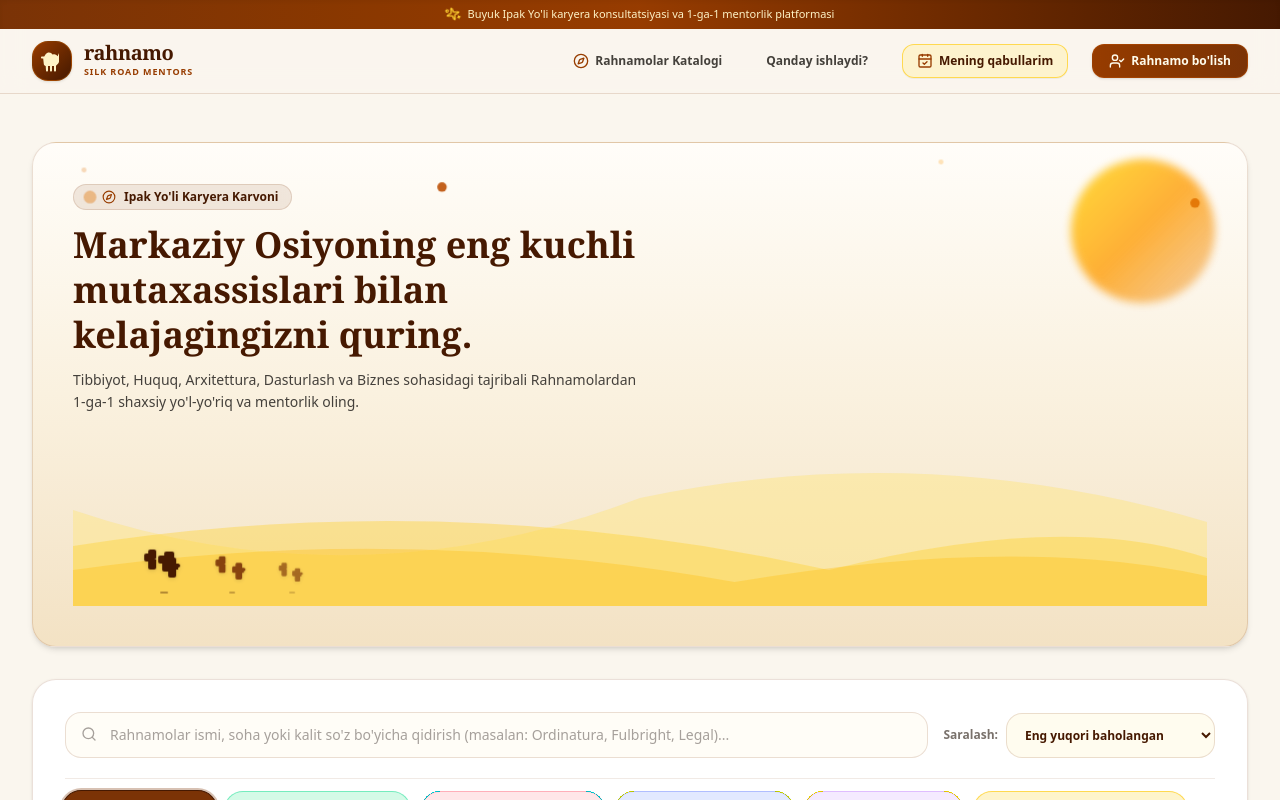
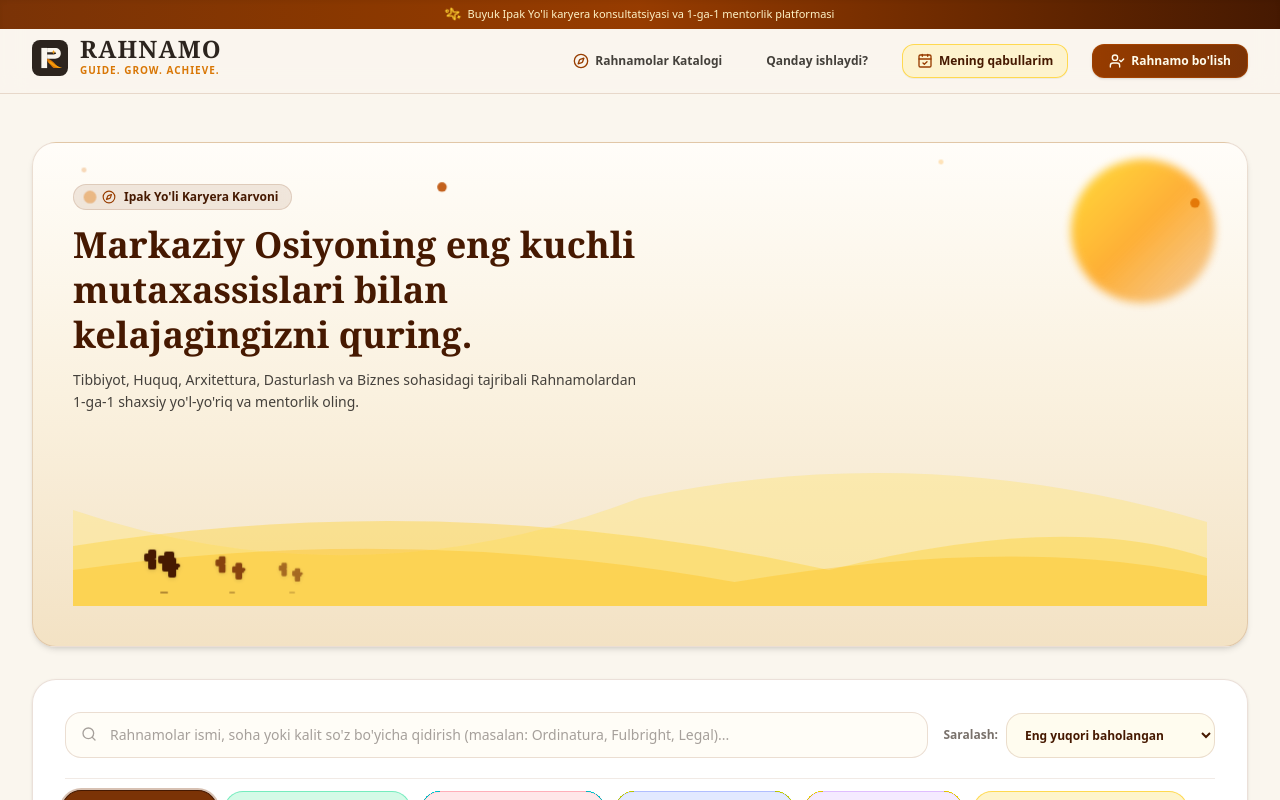
Before and after one commit to diyorislomov/rahnamo, a Next.js app: page / in a window 1280 px wide. Shown: the top 800 px of the page. Built offline with nearby package versions, Linux system fonts and the light colour scheme.

Commit message:
feat: integrate official RAHNAMO startup logo with R-monogram, guide star, ascending Silk Road path, and tagline

```diff
--- a/src/app/counselors/[id]/page.tsx
+++ b/src/app/counselors/[id]/page.tsx
@@ -34,6 +34,8 @@
   education: string;
   question: string;
   meetLink?: string;
+  paymentStatus?: 'pending' | 'confirmed' | 'rejected';
+  paymentReceipt?: string;
   createdAt: string;
 }
 
@@ -438,17 +440,30 @@
                 </div>
               </div>
 
-              <div className="space-y-2 bg-emerald-50/80 p-4 rounded-2xl border border-emerald-200 text-xs text-emerald-950">
-                <div className="flex items-center gap-2 font-bold text-emerald-900">
-                  <CheckCircle2 className="w-4 h-4 text-emerald-700" />
-                  Keyingi qadamlar:
+              <div className="space-y-3 bg-emerald-50/80 p-5 rounded-2xl border border-emerald-200 text-xs text-emerald-950">
+                <div className="flex items-center gap-2 font-bold text-emerald-900 text-sm">
+                  <CheckCircle2 className="w-4.5 h-4.5 text-emerald-700" />
+                  Qabul chiptangiz tayyor!
                 </div>
-                <p>
-                  1. To'lov tasdig'i <span className="font-bold">{bookingTicket.email}</span> va Telegram <span className="font-bold">{bookingTicket.telegram}</span> hisobingizga yuborildi.
+                <p className="leading-relaxed">
+                  Elektron pochtangizga (<span className="font-bold">{bookingTicket.email}</span>) va tizimimizga uchrashuv ma'lumotlari kiritildi.
                 </p>
-                <p>
-                  2. Google Meet video havolasi suhbat boshlanishidan 1 soat oldin yetkaziladi.
-                </p>
+                <div className="pt-2 border-t border-emerald-200/60 flex flex-wrap gap-2">
+                  <a
+                    href={`https://t.me/rahnamo_admin?start=${bookingTicket.id}`}
+                    target="_blank"
+                    rel="noreferrer"
+                    className="inline-flex items-center gap-1.5 bg-sky-700 hover:bg-sky-800 text-white px-3.5 py-2 rounded-xl font-bold transition-all cursor-pointer text-xs"
+                  >
+                    <span>💬 Telegram'da chipta bildirishnomasini olish</span>
+                  </a>
+                  <Link
+                    href="/my-bookings"
+                    className="inline-flex items-center gap-1 bg-emerald-800 hover:bg-emerald-900 text-white px-3.5 py-2 rounded-xl font-bold transition-all cursor-pointer text-xs"
+                  >
+                    <span>Mening Qabullarim sahifasiga o'tish</span>
+                  </Link>
+                </div>
               </div>
 
               <div className="mt-6 flex flex-col sm:flex-row gap-3">
--- a/src/components/Footer.tsx
+++ b/src/components/Footer.tsx
@@ -1,5 +1,5 @@
 import Link from 'next/link';
-import { CamelIcon } from '@/components/Icons';
+import RahnamoLogo from '@/components/RahnamoLogo';
 import { Shield, Sparkles, Send, Mail, Heart } from 'lucide-react';
 
 export default function Footer() {
@@ -8,12 +8,7 @@
       <div className="max-w-7xl mx-auto px-6 grid grid-cols-1 md:grid-cols-4 gap-10">
         {/* Col 1: Brand Info */}
         <div className="md:col-span-1 space-y-3">
-          <div className="flex items-center gap-3">
-            <div className="w-9 h-9 rounded-xl bg-amber-900 text-amber-100 flex items-center justify-center border border-amber-700/50">
-              <CamelIcon className="w-5 h-5 fill-amber-100" />
-            </div>
-            <span className="font-serif font-bold text-xl text-amber-50">rahnamo</span>
-          </div>
+          <RahnamoLogo className="h-10" light={true} />
           <p className="text-xs text-amber-200/70 leading-relaxed">
             Ipak Yo'li karyera konsultatsiyasi. Markaziy Osiyo yoshlarini tajribali mutaxassislar bilan bog'laydigan 1-ga-1 shaxsiy mentorlik platformasi.
           </p>
--- a/src/components/Navbar.tsx
+++ b/src/components/Navbar.tsx
@@ -2,7 +2,7 @@
 
 import { useState } from 'react';
 import Link from 'next/link';
-import { CamelIcon } from '@/components/Icons';
+import RahnamoLogo from '@/components/RahnamoLogo';
 import { Menu, X, CalendarCheck, UserCheck, Compass, Sparkles } from 'lucide-react';
 
 export default function Navbar() {
@@ -17,19 +17,9 @@
       </div>
 
       <div className="max-w-7xl mx-auto px-4 sm:px-6 lg:px-8 h-16 flex items-center justify-between">
-        {/* Brand Logo */}
-        <Link href="/" className="flex items-center gap-3 group">
-          <div className="w-10 h-10 rounded-2xl bg-gradient-to-br from-amber-800 to-amber-950 text-amber-100 flex items-center justify-center shadow-sm group-hover:scale-105 transition-transform border border-amber-600/30">
-            <CamelIcon className="w-6 h-6 fill-amber-100" />
-          </div>
-          <div>
-            <span className="font-serif font-extrabold text-xl tracking-tight text-amber-950 block leading-none">
-              rahnamo
-            </span>
-            <span className="text-[9px] uppercase tracking-widest text-amber-800 font-bold font-sans block mt-0.5">
-              Silk Road Mentors
-            </span>
-          </div>
+        {/* Official Startup Brand Logo */}
+        <Link href="/" className="group py-1">
+          <RahnamoLogo className="h-9" />
         </Link>
 
         {/* Desktop Navigation Links */}
--- /dev/null
+++ b/src/components/RahnamoLogo.tsx
@@ -0,0 +1,89 @@
+'use client';
+
+import React from 'react';
+
+interface RahnamoLogoProps {
+  className?: string;
+  variant?: 'full' | 'monogram' | 'horizontal';
+  light?: boolean;
+}
+
+export function RahnamoMonogram({ className = "w-8 h-8", light = false }: { className?: string; light?: boolean }) {
+  return (
+    <svg
+      viewBox="0 0 100 100"
+      className={className}
+      fill="none"
+      xmlns="http://www.w3.org/2000/svg"
+    >
+      {/* Background shape (optional app icon style) */}
+      <rect width="100" height="100" rx="22" fill={light ? "#FAF6EE" : "#2C241E"} />
+
+      {/* "R" Stem Left */}
+      <path
+        d="M26 22 H42 V78 H26 V22 Z"
+        fill={light ? "#2C241E" : "#FAF6EE"}
+      />
+
+      {/* "R" Loop Top */}
+      <path
+        d="M42 22 H64 C73.5 22 80 27.5 80 37 C80 46.5 73.5 52 64 52 H42 V22 Z M42 34 V40 H60 C64 40 67 39 67 37 C67 35 64 34 60 34 H42 Z"
+        fill={light ? "#2C241E" : "#FAF6EE"}
+      />
+
+      {/* Ascending Silk Road Path Leg */}
+      <path
+        d="M42 52 C52 52 60 62 76 78 H60 C48 66 44 60 42 58 V52 Z"
+        fill="#D97706"
+      />
+      <path
+        d="M52 60 C60 66 68 73 84 78 H72 C59 73 53 67 46 62 V60 Z"
+        fill="#F59E0B"
+      />
+
+      {/* Guide Star inside "R" Loop */}
+      <path
+        d="M60 27 L61.5 32 L66.5 33.5 L61.5 35 L60 40 L58.5 35 L53.5 33.5 L58.5 32 Z"
+        fill="#F59E0B"
+      />
+    </svg>
+  );
+}
+
+export default function RahnamoLogo({ className = "h-9", variant = 'full', light = false }: RahnamoLogoProps) {
+  if (variant === 'monogram') {
+    return <RahnamoMonogram className={className} light={light} />;
+  }
+
+  return (
+    <div className={`inline-flex items-center gap-3 select-none ${className}`}>
+      {/* Monogram */}
+      <svg
+        viewBox="0 0 100 100"
+        className="h-full w-auto aspect-square flex-shrink-0"
+        fill="none"
+        xmlns="http://www.w3.org/2000/svg"
+      >
+        <rect width="100" height="100" rx="22" fill={light ? "#FAF6EE" : "#2C241E"} />
+        <path d="M26 22 H42 V78 H26 V22 Z" fill={light ? "#2C241E" : "#FAF6EE"} />
+        <path
+          d="M42 22 H64 C73.5 22 80 27.5 80 37 C80 46.5 73.5 52 64 52 H42 V22 Z M42 34 V40 H60 C64 40 67 39 67 37 C67 35 64 34 60 34 H42 Z"
+          fill={light ? "#2C241E" : "#FAF6EE"}
+        />
+        <path d="M42 52 C52 52 60 62 76 78 H60 C48 66 44 60 42 58 V52 Z" fill="#D97706" />
+        <path d="M52 60 C60 66 68 73 84 78 H72 C59 73 53 67 46 62 V60 Z" fill="#F59E0B" />
+        <path d="M60 27 L61.5 32 L66.5 33.5 L61.5 35 L60 40 L58.5 35 L53.5 33.5 L58.5 32 Z" fill="#F59E0B" />
+      </svg>
+
+      {/* Typography */}
+      <div className="flex flex-col justify-center">
+        <span className={`font-serif font-extrabold tracking-wider leading-none text-xl sm:text-2xl ${light ? 'text-[#FAF6EE]' : 'text-[#2C241E]'}`}>
+          RAHNAMO
+        </span>
+        <span className="text-[9px] sm:text-[10px] font-sans font-bold tracking-widest text-[#D97706] uppercase mt-0.5">
+          GUIDE. GROW. ACHIEVE.
+        </span>
+      </div>
+    </div>
+  );
+}
```
